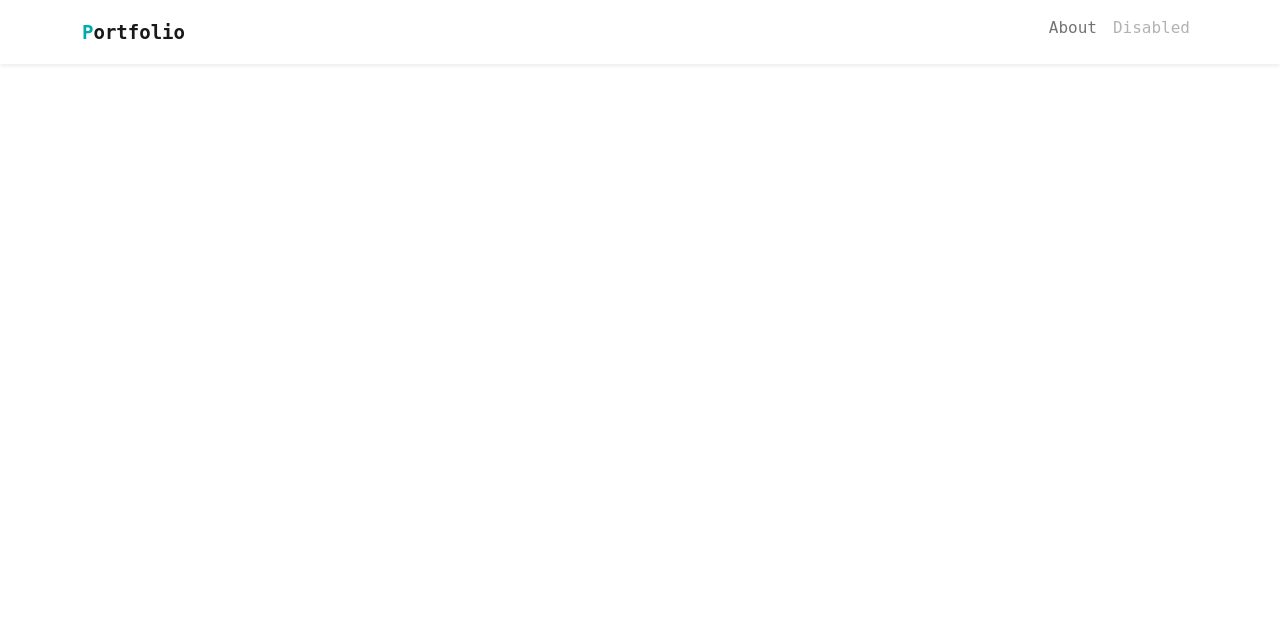
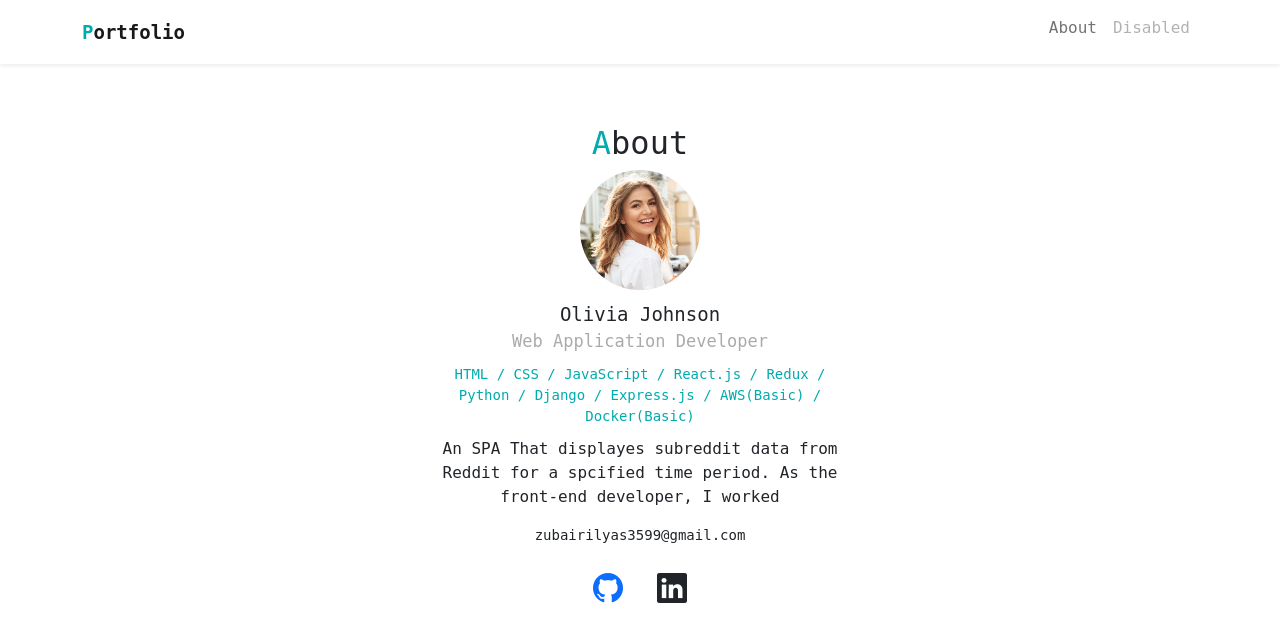
Before and after one commit to Zubair2002/Portfolio, a PHP site: page / in a window 1280 px wide. Shown: the top 642 px of the page. Run offline with PHP 8.4, Linux system fonts and the light colour scheme; some libraries are stand-ins or nearby versions.

Commit message:
added the about section,also did some designing

```diff
--- a/index.html
+++ b/index.html
@@ -3,6 +3,7 @@
 <head>
     <meta charset="UTF-8">
     <meta http-equiv="X-UA-Compatible" content="IE=edge">
+    <link rel="stylesheet" href="https://cdn.jsdelivr.net/npm/bootstrap-icons@1.7.1/font/bootstrap-icons.css">
     <meta name="viewport" content="width=device-width, initial-scale=1.0">
     <link rel="icon" type="image" href="img/techis-logo.png">
     <link href="https://cdn.jsdelivr.net/npm/bootstrap@5.1.3/dist/css/bootstrap.min.css" rel="stylesheet" integrity="sha384-1BmE4kWBq78iYhFldvKuhfTAU6auU8tT94WrHftjDbrCEXSU1oBoqyl2QvZ6jIW3" crossorigin="anonymous">
@@ -36,7 +37,21 @@
         </div>
       </nav>
 
-   <script src="https://cdn.jsdelivr.net/npm/bootstrap@5.1.3/dist/js/bootstrap.bundle.min.js" integrity="sha384-ka7Sk0Gln4gmtz2MlQnikT1wXgYsOg+OMhuP+IlRH9sENBO0LRn5q+8nbTov4+1p" crossorigin="anonymous"></script>
+      <div id="about">
+        <h2><span class="front-primary">A</span>bout</h2>
+        <img src="img/sample-woman.jpg">
+        <div class="name">Olivia Johnson</div>
+        <div class="vocation">Web Application Developer</div>
+        <div class="skills">HTML / CSS / JavaScript / React.js / Redux / Python / Django / Express.js / AWS(Basic) / Docker(Basic)</div>
+        <p>
+          An SPA That displayes subreddit data from Reddit for a spcified time period. As the front-end developer, I worked
+          </p>
+          <div class="email">zubairilyas3599@gmail.com</div>
+          <div class="icons">
+            <a href="#"><i class="bi bi-github"></i></a>
+            <a href="#"></a><i class="bi bi-linkedin ms-3"></i></a>
+
+      <script src="https://cdn.jsdelivr.net/npm/bootstrap@5.1.3/dist/js/bootstrap.bundle.min.js" integrity="sha384-ka7Sk0Gln4gmtz2MlQnikT1wXgYsOg+OMhuP+IlRH9sENBO0LRn5q+8nbTov4+1p" crossorigin="anonymous"></script>
 
 </body>
 </html>
--- a/style.css
+++ b/style.css
@@ -7,7 +7,7 @@ COMMOM
 body {
   font-family: "monospace", sana-serif;
 }
-.front-primary {
+span.front-primary {
   color: #00abae;
 }
 
@@ -15,3 +15,47 @@ body {
   font-size: 19px;
   font-weight: bold;
 }
+
+/**************
+
+About
+
+****************/
+
+#about {
+  margin: 60px auto;
+  max-width: 400px;
+  text-align: center;
+}
+
+#about img {
+  border-radius: 50%;
+  width: 120px;
+  margin-bottom: 10px;
+}
+
+#about .name {
+  font-size: 19px;
+}
+
+#about .vocation {
+  font-size: 17px;
+  color: #ababab;
+  margin-bottom: 10px;
+}
+
+.skills {
+  font-size: 14px;
+  color: #00abae;
+  margin-bottom: 10px;
+}
+
+#about .email {
+  margin-top: 14px;
+  font-size: 14px;
+}
+
+#about .icons {
+  margin-top: 20px;
+  font-size: 30px;
+}
```
